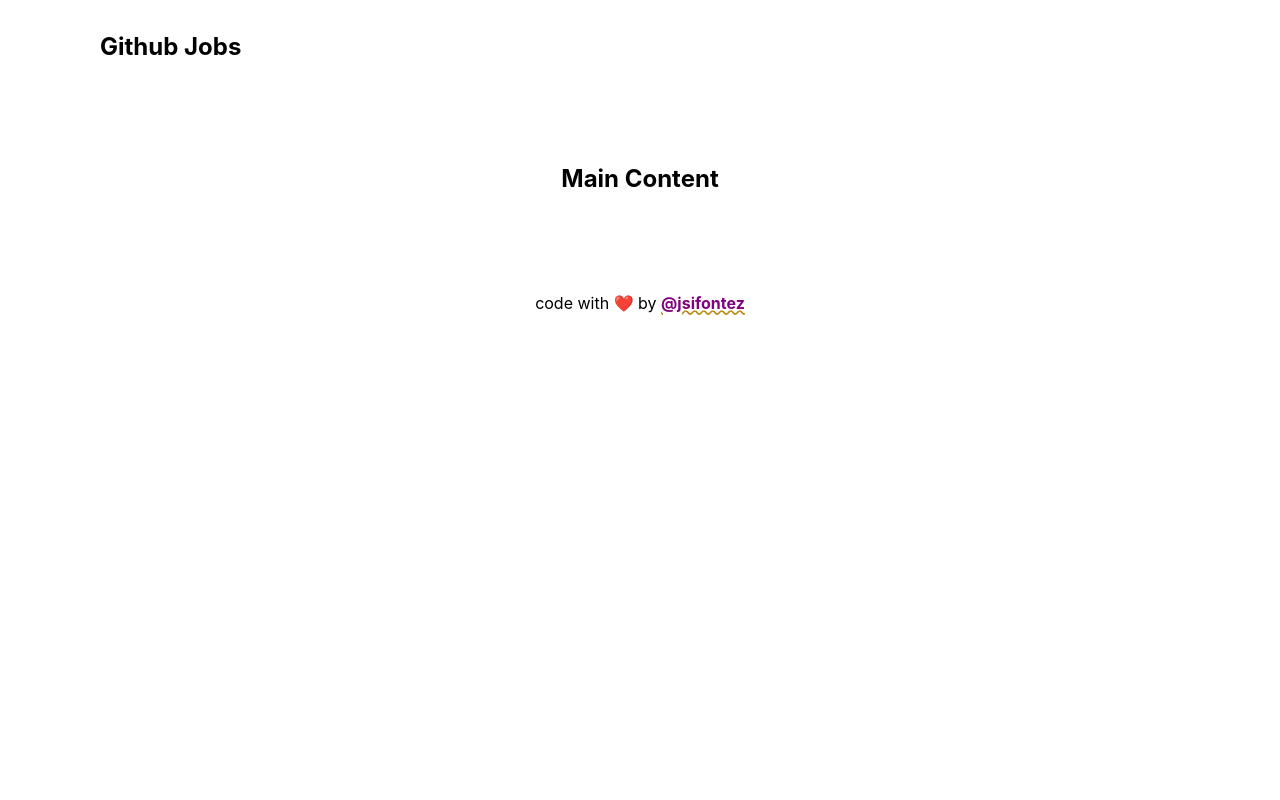
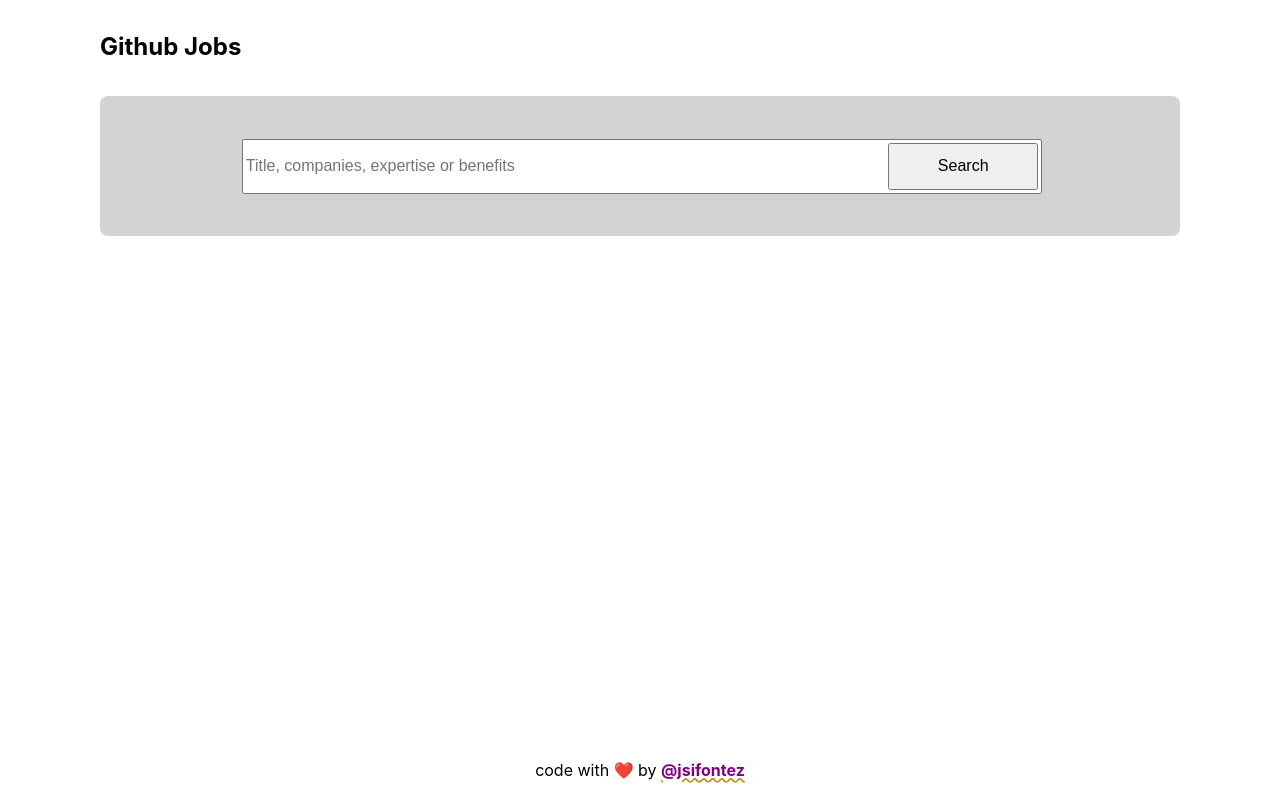
Before and after one commit to Jsifontez/github-jobs, a Next.js app: page / in a window 1280 px wide. Built offline with nearby package versions, Linux system fonts and the light colour scheme.

Commit message:
feat: Add search form

```diff
--- a/pages/index.js
+++ b/pages/index.js
@@ -1,7 +1,18 @@
+import { useState } from 'react'
 import Head from 'next/head'
 import styles from '../styles/Home.module.css'
 
 export default function Home() {
+  const [search, setSearch] = useState('')
+
+  const handleChange = e => {
+    setSearch(e.target.value)
+  }
+
+  const handleSearch = (e) => {
+    e.preventDefault()
+  }
+
   return (
     <>
       <Head>
@@ -9,8 +20,16 @@
         <link rel="icon" href="/favicon.ico" />
       </Head>
 
-      <main className={styles.main}>
-        <h2>Main Content</h2>
+      <main className="main">
+        <form className={styles.form} onSubmit={handleSearch}>
+          <input className={styles.search}
+            type="text"
+            value={search}
+            onChange={handleChange}
+            placeholder="Title, companies, expertise or benefits"
+          />
+          <input className={styles.btn} type="submit" value="Search"/>
+        </form>
       </main>
     </>
   )
--- a/styles/Home.module.css
+++ b/styles/Home.module.css
@@ -1,8 +1,22 @@
-.main {
-  padding: 5rem 0;
-  flex: 1;
+.form {
   display: flex;
-  flex-direction: column;
+  height: 8.75em;
+  border-radius: .5em;
+  grid-column: span 2;
+  align-items: center;
   justify-content: center;
-  align-items: center;
+  background-color: lightgray;
 }
+
+.search {
+  font-size: 16px;
+  height: 3.4375em;
+  width: min(50em, 90%);
+}
+
+.btn {
+  width: 9.375em;
+  font-size: 16px;
+  height: 2.9375em;
+  margin-left: -9.6em;
+}
--- a/styles/globals.css
+++ b/styles/globals.css
@@ -22,15 +22,22 @@
 
 header {
   height: 2em;
+  margin-bottom: 2em;
 }
 
 .title {
   margin: 0;
-  margin-bottom: 2em;
+}
+
+.main {
+  display: grid;
+  grid-gap: 2em;
+  grid-template-columns: .5fr 1fr;
+  height: min(calc(100vh - 8.5em), 100%)
 }
 
 footer {
-  height: 20px;
+  height: 1.25em;
   text-align: center;
 }
 
```
